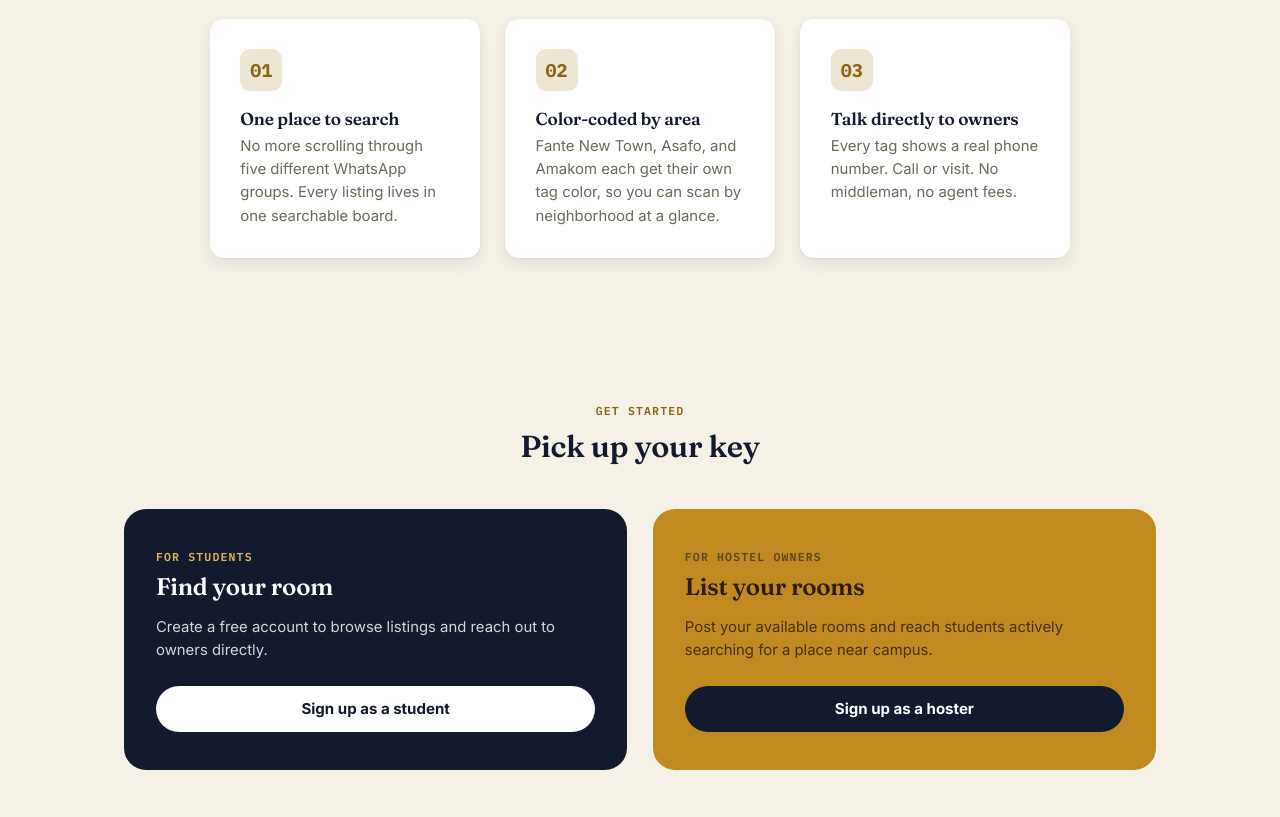
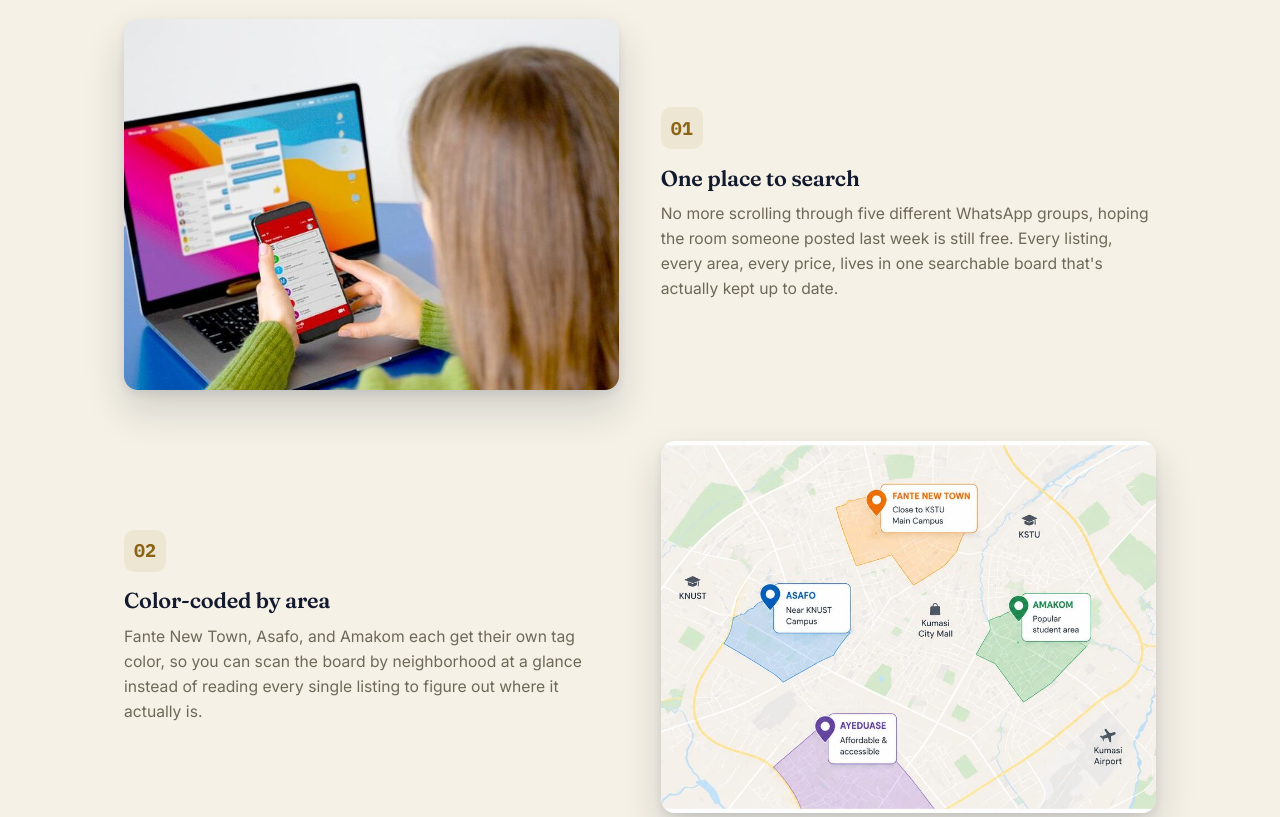
Before and after one commit to bambakudus-web/KellyLodge, a website: page public/landing.html in a window 1280 px wide. Shown: the part 860-1677 px from the top of the page. Drawn offline with Linux system fonts and the light colour scheme; no server answers.

Commit message:
Redesign Why KellyLodge section with images per sketch, zigzag layout

```diff
--- a/public/css/style.css
+++ b/public/css/style.css
@@ -795,22 +795,35 @@ select:focus, input:focus, textarea:focus, button:focus {
 
 .landing-section h2 { font-size: 1.9rem; }
 
-.feature-grid {
+.feature-rows {
+  display: flex;
+  flex-direction: column;
+  gap: 3.2rem;
+}
+
+.feature-row {
   display: grid;
-  grid-template-columns: repeat(auto-fit, minmax(230px, 1fr));
-  gap: 1.6rem;
-}
-
-.feature-card {
-  background: white;
+  grid-template-columns: 1fr 1fr;
+  gap: 2.6rem;
+  align-items: center;
+}
+.feature-row.is-reversed .feature-row-media { order: 2; }
+.feature-row.is-reversed .feature-row-text { order: 1; }
+
+.feature-row-media {
   border-radius: var(--radius);
-  padding: 1.9rem;
-  box-shadow: var(--shadow);
-  transition: transform 0.2s ease, box-shadow 0.2s ease;
-}
-.feature-card:hover { transform: translateY(-3px); box-shadow: var(--shadow-lg); }
-
-.feature-card .icon {
+  overflow: hidden;
+  box-shadow: var(--shadow-lg);
+  aspect-ratio: 4 / 3;
+}
+.feature-row-media img {
+  width: 100%;
+  height: 100%;
+  object-fit: cover;
+  display: block;
+}
+
+.feature-row-text .icon {
   font-family: var(--font-mono);
   width: 42px;
   height: 42px;
@@ -824,9 +837,22 @@ select:focus, input:focus, textarea:focus, button:focus {
   font-weight: 700;
   margin-bottom: 1.1rem;
 }
-
-.feature-card h3 { font-size: 1.08rem; }
-.feature-card p { color: var(--ink-soft); font-size: 0.93rem; margin: 0; }
+.feature-row-text h3 { font-size: 1.35rem; margin-bottom: 0.6rem; }
+.feature-row-text p { color: var(--ink-soft); font-size: 0.98rem; line-height: 1.6; margin: 0; }
+
+@media (max-width: 720px) {
+  .feature-row,
+  .feature-row.is-reversed {
+    grid-template-columns: 1fr;
+  }
+  .feature-row.is-reversed .feature-row-media,
+  .feature-row.is-reversed .feature-row-text,
+  .feature-row .feature-row-media,
+  .feature-row .feature-row-text {
+    order: initial;
+  }
+  .feature-rows { gap: 2.4rem; }
+}
 
 .role-split {
   display: grid;
--- a/public/landing.html
+++ b/public/landing.html
@@ -63,21 +63,36 @@
       <span class="eyebrow">Why KellyLodge</span>
       <h2>Every listing, one board</h2>
     </div>
-    <div class="feature-grid">
-      <div class="feature-card">
+    <div class="feature-rows">
+      <div class="feature-row">
+        <div class="feature-row-media">
+          <img src="/images/feature-01-search.jpg" alt="Student searching for a hostel on a laptop and phone" loading="lazy">
+        </div>
+        <div class="feature-row-text">
           <div class="icon">01</div>
           <h3>One place to search</h3>
-        <p>No more scrolling through five different WhatsApp groups. Every listing lives in one searchable board.</p>
+          <p>No more scrolling through five different WhatsApp groups, hoping the room someone posted last week is still free. Every listing, every area, every price, lives in one searchable board that's actually kept up to date.</p>
         </div>
-      <div class="feature-card">
+      </div>
+      <div class="feature-row is-reversed">
+        <div class="feature-row-media">
+          <img src="/images/feature-02-areas.jpg" alt="Map of Kumasi showing Fante New Town, Asafo, Amakom, and Ayeduase color-coded by area" loading="lazy">
+        </div>
+        <div class="feature-row-text">
           <div class="icon">02</div>
           <h3>Color-coded by area</h3>
-        <p>Fante New Town, Asafo, and Amakom each get their own tag color, so you can scan by neighborhood at a glance.</p>
+          <p>Fante New Town, Asafo, and Amakom each get their own tag color, so you can scan the board by neighborhood at a glance instead of reading every single listing to figure out where it actually is.</p>
         </div>
-      <div class="feature-card">
+      </div>
+      <div class="feature-row">
+        <div class="feature-row-media">
+          <img src="/images/feature-03-owners.jpg" alt="Student calling a hostel owner directly on the phone" loading="lazy">
+        </div>
+        <div class="feature-row-text">
           <div class="icon">03</div>
           <h3>Talk directly to owners</h3>
-        <p>Every tag shows a real phone number. Call or visit. No middleman, no agent fees.</p>
+          <p>Every tag shows a real phone number for the person who actually holds the keys. Call, ask your questions, go see the room. No middleman relaying half-answers, no agent fees tacked on at the end.</p>
+        </div>
       </div>
     </div>
   </section>
```
Also changed, not shown: public/images/feature-01-search.jpg (added), public/images/feature-02-areas.jpg (added), public/images/feature-03-owners.jpg (added). Lines whose indentation alone changed are shown as unchanged.
